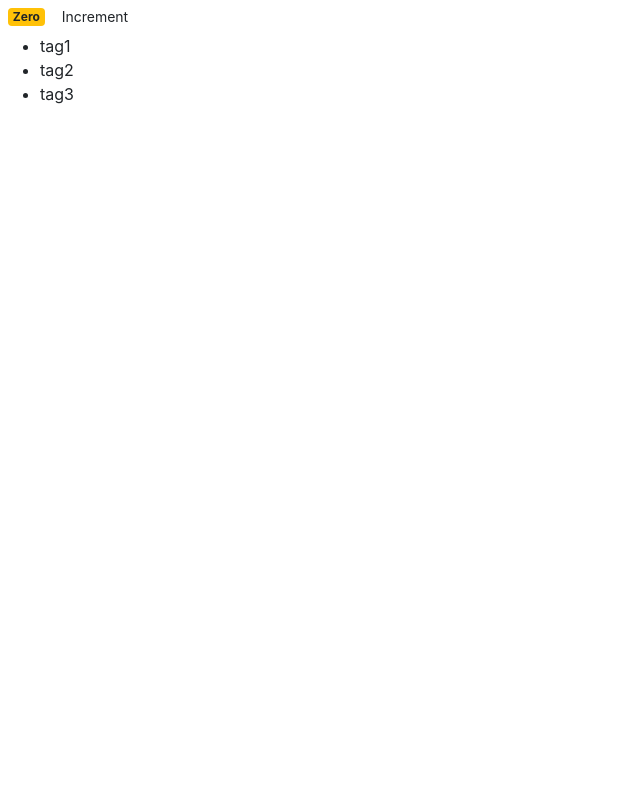
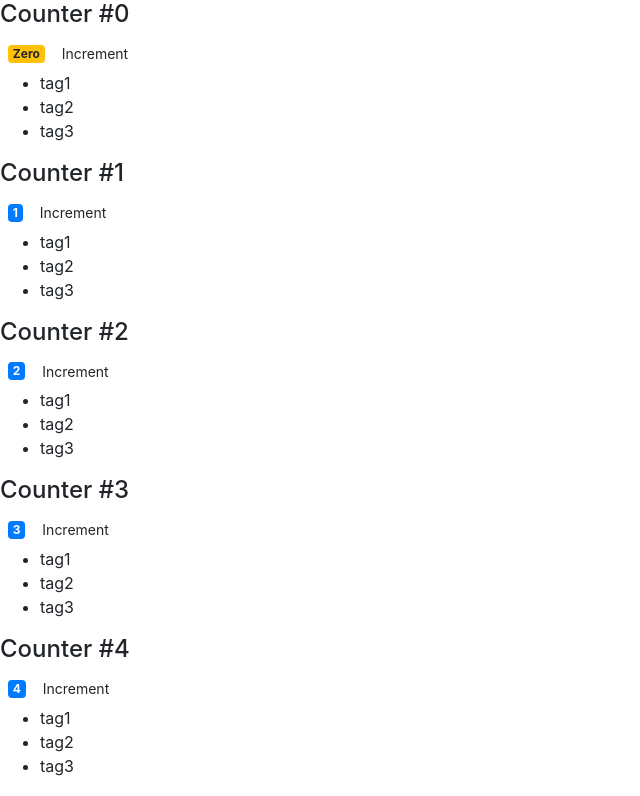
Before and after one commit to cbermedina/React-Course, a React (Create React App) app: page / in a window 1280 px wide. Shown: the top 796 px of the page, without its empty margins (0-640 px from the left). Built offline with nearby package versions, Linux system fonts and the light colour scheme.

Commit message:
Passing Children

```diff
--- a/src/components/counter.jsx
+++ b/src/components/counter.jsx
@@ -1,13 +1,9 @@
 import React, { Component } from 'react';
 class Counter  extends Component {
     state = {
-        count: 0,
+        value: this.props.value,
         tags: ['tag1','tag2','tag3']
     };
-    // constructor(){
-    //     super();
-    //     this.handleIncrement = this.handleIncrement.bind(this);
-    // }
 
     renderTags(){
        if (this.state.tags.length === 0) return <p>There are no tags!</p>;
@@ -15,27 +11,28 @@ class Counter  extends Component {
     }
 
     handleIncrement = product => {
-      this.setState({ count: this.state.count + 1 });
+      this.setState({ value: this.state.value + 1 });
       console.log('Increment Clicked ' + product.id);
     }
 
     render() {
-        return (<div>
+        return (<React.Fragment>
+            {this.props.children}
             {this.state.tags.length === 0 && "Please create a new tag!"}
-                <span  className={this.getBadgeClasses()}>{this.formatCount()}</span>
-                <button onClick={ () => this.handleIncrement({ id: this.state.count })} className="btn btn-secundary btn-sm">Increment</button>
-                {this.renderTags()}
-            </div>);
+            <span  className={this.getBadgeClasses()}>{this.formatCount()}</span>
+            <button onClick={ () => this.handleIncrement({ id: this.state.value })} className="btn btn-secundary btn-sm">Increment</button>
+            {this.renderTags()}
+        </React.Fragment>);
     }
 
     getBadgeClasses() {
         let classes = "badge m-2 badge-";
-        classes += this.state.count === 0 ? "warning" : "primary";
+        classes += this.state.value === 0 ? "warning" : "primary";
         return classes;
     }
 
     formatCount(){
-        return this.state.count===0? <h8>Zero</h8> : this.state.count;
+        return this.state.value ===0 ? <h8>Zero</h8> : this.state.value;
     }
 }
 export default Counter;
--- /dev/null
+++ b/src/components/counters.jsx
@@ -0,0 +1,26 @@
+import React, { Component } from 'react';
+import Counter from './counter';
+class Counters extends Component {
+    state = {
+        counters: [
+            { id:0, value:0 },
+            { id:1, value:1 },
+            { id:2, value:2 },
+            { id:3, value:3 },
+            { id:4, value:4 },
+            { id:5, value:5 }
+        ]
+     }
+
+    render() {
+        return (<div>
+            {this.state.counters.map(counter =>(
+                <Counter Key={counter.id} value={counter.value} selected={true} >
+                  <h4>Counter #{counter.id}</h4>
+                </Counter>
+            ))}
+        </div>);
+    }
+}
+
+export default Counters;
--- a/src/index.js
+++ b/src/index.js
@@ -2,11 +2,11 @@ import React from 'react';
 import ReactDOM from 'react-dom';
 import './index.css';
 import 'bootstrap/dist/css/bootstrap.css'
-import Counter from './components/counter'
+import Counters from './components/counters'
 
 ReactDOM.render(
   <React.StrictMode>
-    <Counter />
+    <Counters />
   </React.StrictMode>,
   document.getElementById('root')
 );
```
